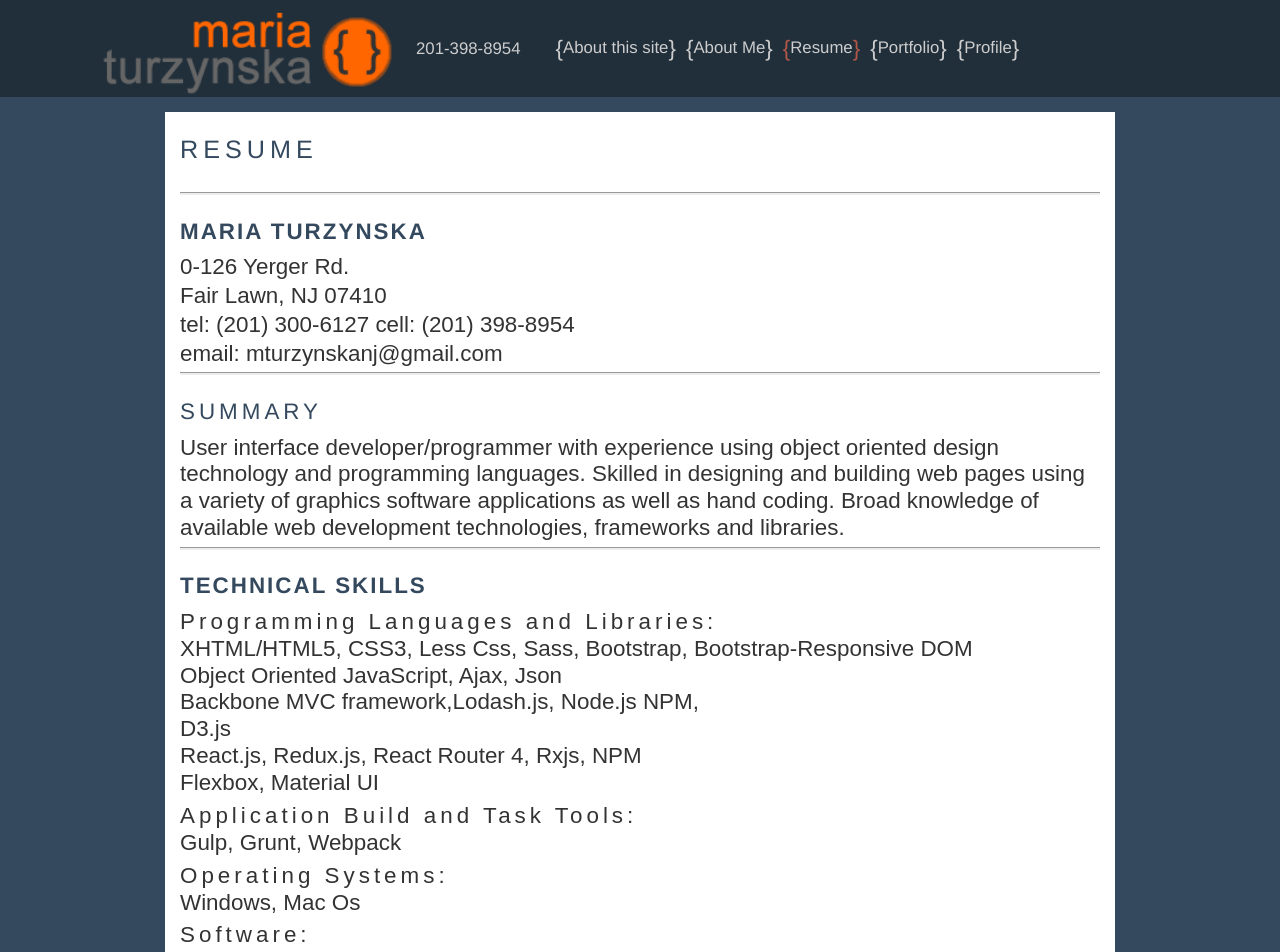
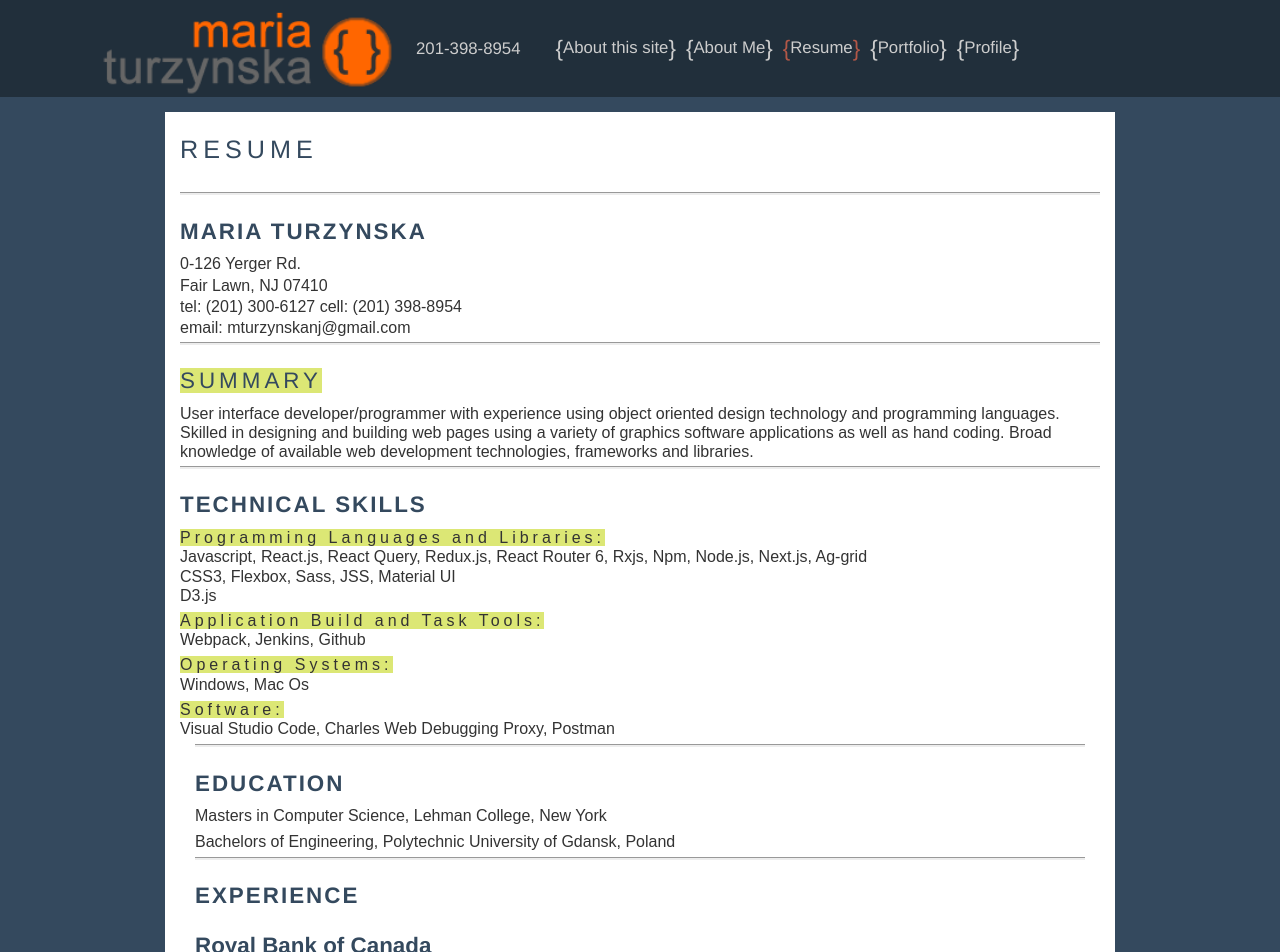
Before and after one commit to mturzynskanj/mt-portfolio-2023-vite, a React (Vite) app: page /resume in a window 1280 px wide. Shown: the top 952 px of the page. Built offline with nearby package versions, Linux system fonts and the light colour scheme.

Commit message:
Corrected Resume page

```diff
--- a/src/pages/Resume.jsx
+++ b/src/pages/Resume.jsx
@@ -26,25 +26,22 @@ const  Resume = ()=> {
         <section className="panel extra-spacing ">
             <h3>TECHNICAL SKILLS</h3>
             <p><strong>Programming Languages and Libraries:</strong><br />
-                XHTML/HTML5, CSS3, Less Css, Sass, Bootstrap, Bootstrap-Responsive DOM<br />
-                Object Oriented JavaScript, Ajax, Json <br />
-                Backbone MVC framework,Lodash.js, Node.js NPM,<br />
+                Javascript, React.js, React Query, Redux.js, React Router 6, Rxjs, Npm, Node.js, Next.js, Ag-grid<br />
+                CSS3, Flexbox, Sass, JSS, Material UI <br ></br>
                 D3.js<br />
-                React.js, Redux.js, React Router 4, Rxjs, NPM<br />
-                Flexbox, Material UI
             </p>
 
             <p><strong>Application Build and Task Tools:</strong><br />
-                Gulp, Grunt, Webpack
+                Webpack, Jenkins, Github
             </p>
             <p ><strong>Operating Systems:</strong><br />Windows, Mac Os</p>
-<p ><strong>Software:</strong><br />Visual Studio Code, Source Tree, Charles Web Debugging Proxy</p>
+<p ><strong>Software:</strong><br />Visual Studio Code, Charles Web Debugging Proxy, Postman</p>
 
 
 
         <section className="panel">
             <h3>EDUCATION</h3>
-            <p>Masters in Computer Science, Lehman College, NY, GPA(3.95)</p>
+            <p>Masters in Computer Science, Lehman College, New York</p>
             <p> Bachelors of Engineering, Polytechnic University of Gdansk, Poland</p>
         </section>
         <section className="panel">
--- a/src/styles/main.scss
+++ b/src/styles/main.scss
@@ -166,6 +166,7 @@ header {
             line-height:120%;
             color:#333;
             font-family: 'Source Sans Pro', sans-serif;
+            font-size: 16px;
         }
     }
 
@@ -277,8 +278,9 @@ footer {
     }
 
     strong, .strong {
-        font-weight :300;
+        font-weight :bold;
         letter-spacing:2px;
+        background: $highlight-txt;
         }
 
     .spinning-nav {
--- a/src/styles/variables.scss
+++ b/src/styles/variables.scss
@@ -14,3 +14,4 @@ $accent-color:#b25747;
 $active-btn:#e53935;
 $helper-txt-size: 11px;
 $helper-txt-color: #357a38;
+$highlight-txt: #dce775;
```
